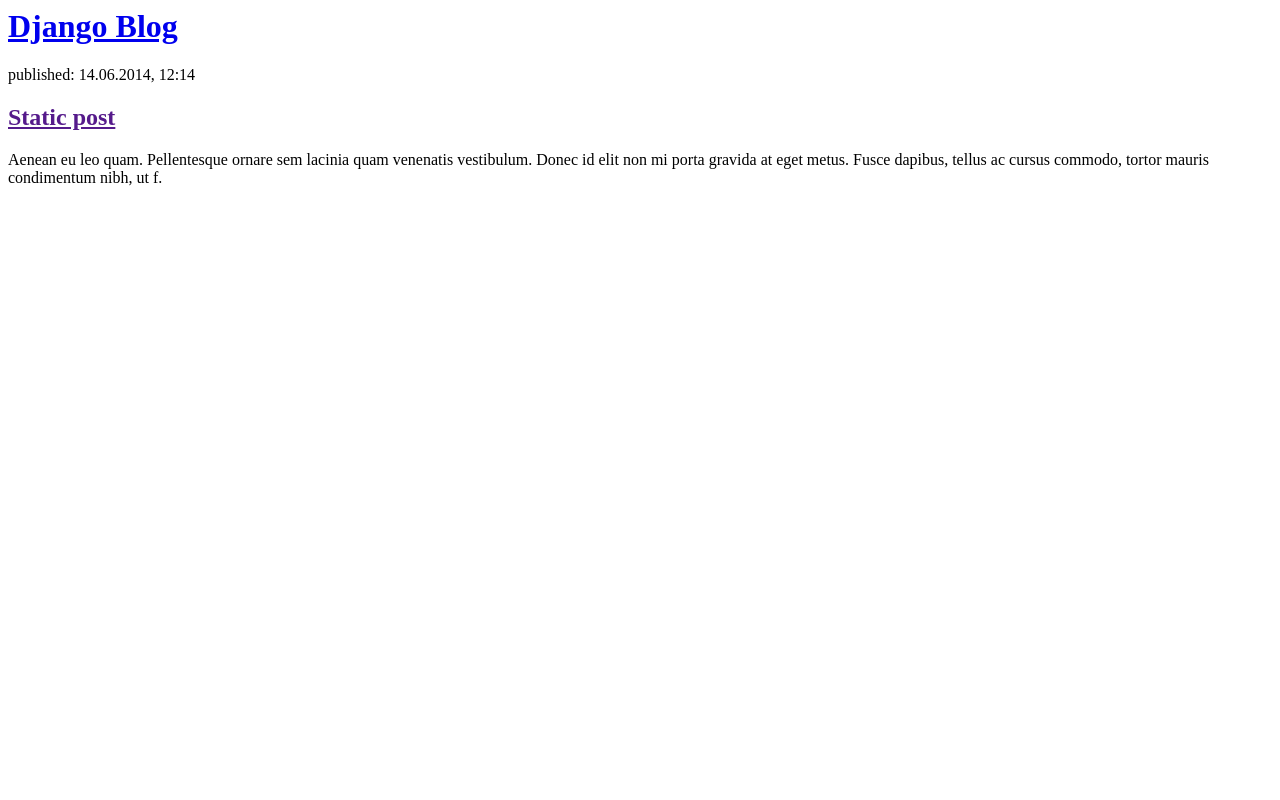
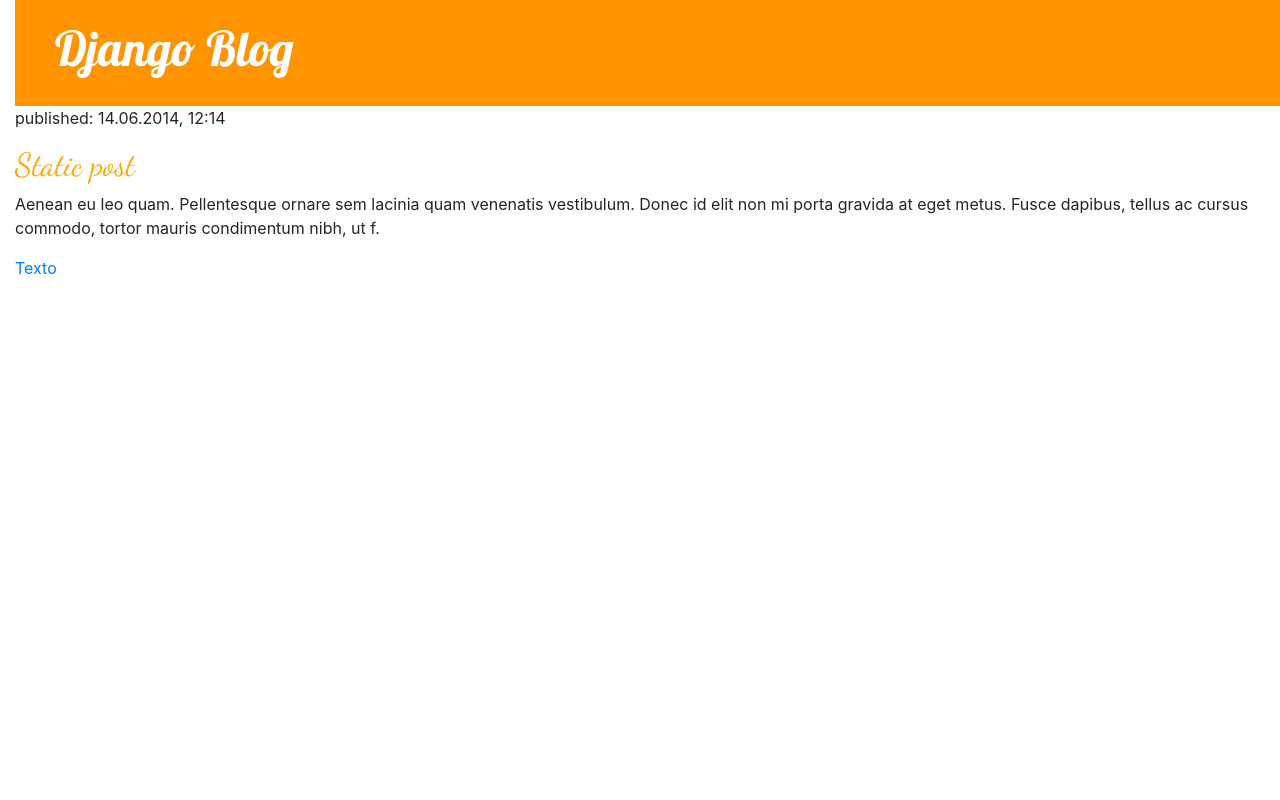
Before and after one commit to dtrinf/django_test, a Django app: page / in a window 1280 px wide. Run offline with Django 3.2, Linux system fonts and the light colour scheme; data that the repository does not hold is empty; some libraries are stand-ins or nearby versions.

Commit message:
Added CSS stiles

```diff
--- /dev/null
+++ b/blog/static/css/blog.css
@@ -0,0 +1,62 @@
+
+h1 a {
+    color: #FCA205;
+    font-family: 'Lobster';
+}
+
+h2 a {
+    color: #FCA805;
+    font-family: 'Dancing Script';
+}
+
+body {
+    padding-left: 15px;
+}
+
+.page-header {
+    background-color: #ff9400;
+    margin-top: 0;
+    padding: 20px 20px 20px 40px;
+}
+
+.page-header h1, .page-header h1 a, .page-header h1 a:visited, .page-header h1 a:active {
+    color: #ffffff;
+    font-size: 36pt;
+    text-decoration: none;
+}
+
+.content {
+    margin-left: 40px;
+}
+
+h1, h2, h3, h4 {
+    font-family: 'Lobster', cursive;
+}
+
+.date {
+    float: right;
+    color: #828282;
+}
+
+.save {
+    float: right;
+}
+
+.post-form textarea, .post-form input {
+    width: 100%;
+}
+
+.top-menu, .top-menu:hover, .top-menu:visited {
+    color: #ffffff;
+    float: right;
+    font-size: 26pt;
+    margin-right: 20px;
+}
+
+.post {
+    margin-bottom: 70px;
+}
+
+.post h1 a, .post h1 a:visited {
+    color: #000000;
+}
--- /dev/null
+++ b/blog/templates/blog/base.html
@@ -0,0 +1,30 @@
+{% load static %}
+<html>
+    <head>
+        <title>Django Blog</title>
+        <link rel="stylesheet" href="https://stackpath.bootstrapcdn.com/bootstrap/4.3.1/css/bootstrap.min.css" integrity="sha384-ggOyR0iXCbMQv3Xipma34MD+dH/1fQ784/j6cY/iJTQUOhcWr7x9JvoRxT2MZw1T" crossorigin="anonymous">
+        <link href="https://fonts.googleapis.com/css?family=Dancing+Script|Lobster" rel="stylesheet">
+        <link rel="stylesheet" href="{% static 'css/blog.css' %}">
+    </head>
+    <body>
+        <div class="page-header">
+            <h1><a href="/">Django Blog</a></h1>
+        </div>
+
+        <div class="content container">
+            <div class="row">
+                <div class="col-md-8">
+                  {% block content %}
+                  {% endblock %}
+                </div>
+            </div>
+        </div>
+
+        <div>
+            <p>published: 14.06.2014, 12:14</p>
+            <h2><a href="">Static post</a></h2>
+            <p>Aenean eu leo quam. Pellentesque ornare sem lacinia quam venenatis vestibulum. Donec id elit non mi porta gravida at eget metus. Fusce dapibus, tellus ac cursus commodo, tortor mauris condimentum nibh, ut f.</p>
+        </div>
+        <a href="https://en.wikipedia.org/wiki/Django" class="external_link" id="link_to_wiki_page">Texto</a>
+    </body>
+</html>
--- a/blog/templates/blog/post_list.html
+++ b/blog/templates/blog/post_list.html
@@ -1,26 +1,14 @@
-<html>
-    <head>
-        <title>Django Blog</title>
-    </head>
-    <body>
-        <div>
-            <h1><a href="/">Django Blog</a></h1>
-        </div>
 
-        {% for post in posts %}
+{% extends 'blog/base.html' %}
 
-        <div>
-            <p>published: {{ post.published_date }}</p>
-            <h2><a href="">{{ post.title }}</a></h2>
+{% block content %}
+    {% for post in posts %}
+        <div class="post">
+            <div class="date">
+                <p>published: {{ post.published_date }}</p>
+            </div>
+            <h1><a href="">{{ post.title }}</a></h1>
             <p>{{ post.text|linebreaksbr }}</p>
         </div>
-
-        {% endfor %}
-
-        <div>
-            <p>published: 14.06.2014, 12:14</p>
-            <h2><a href="">Static post</a></h2>
-            <p>Aenean eu leo quam. Pellentesque ornare sem lacinia quam venenatis vestibulum. Donec id elit non mi porta gravida at eget metus. Fusce dapibus, tellus ac cursus commodo, tortor mauris condimentum nibh, ut f.</p>
-        </div>
-    </body>
-</html>
+    {% endfor %}
+{% endblock %}
```
